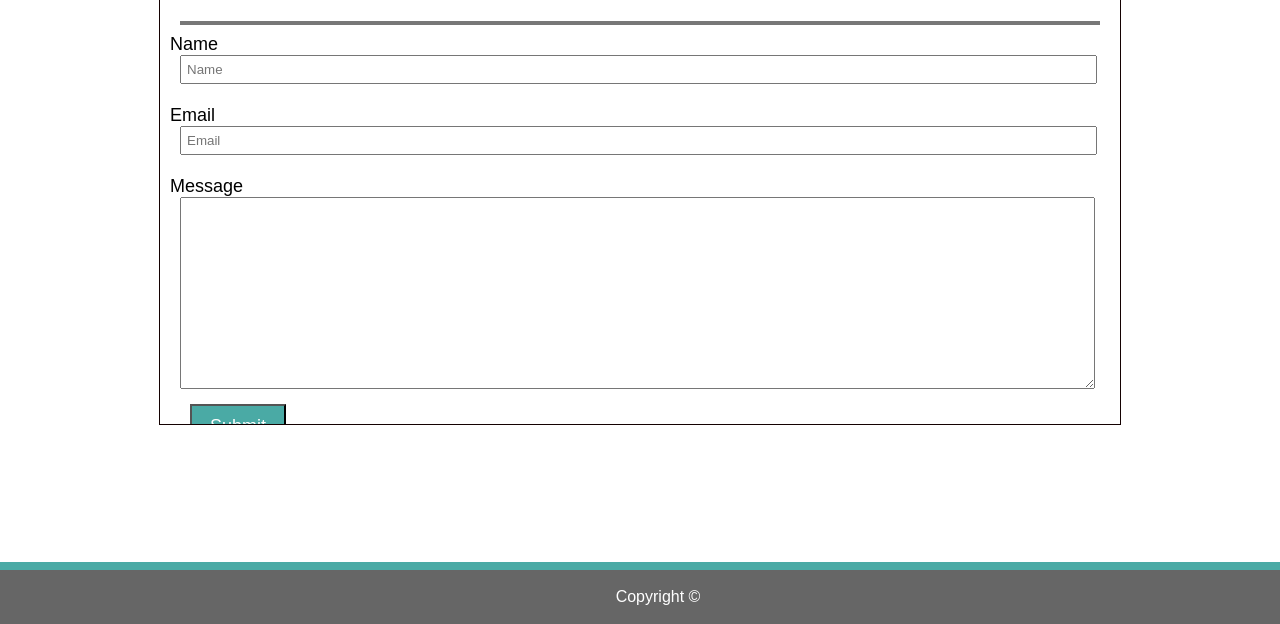
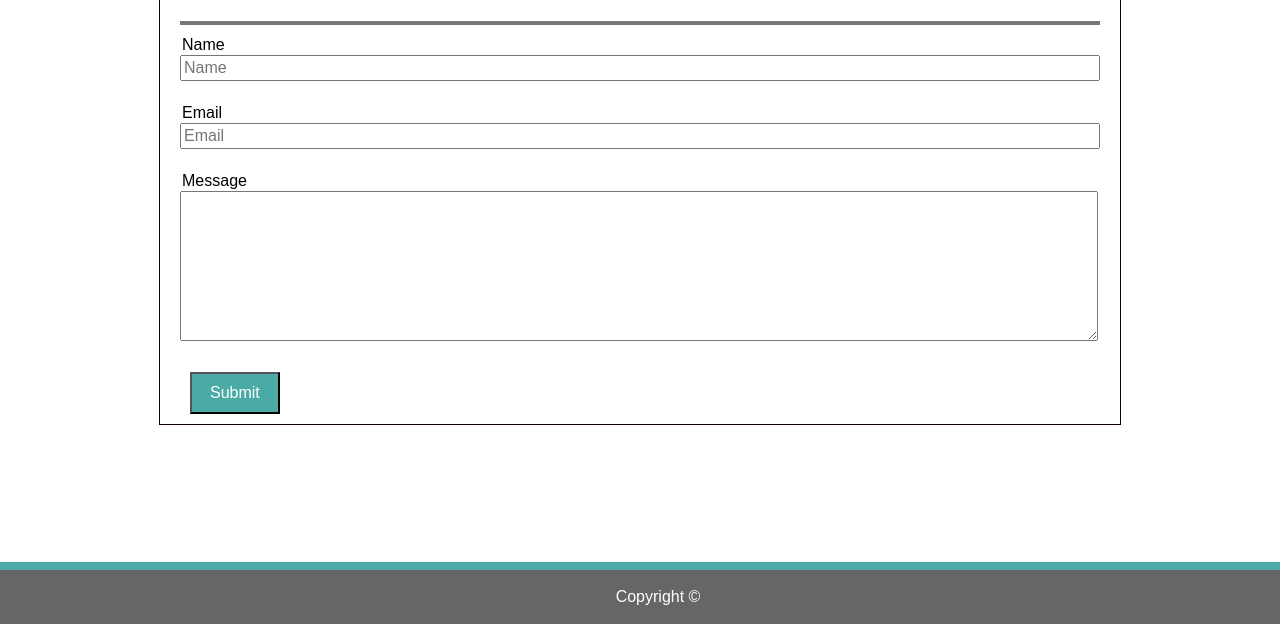
Before and after one commit to peteawalk/basic-portfolio, a plain HTML site: page contact.html in a window 1280 px wide. Shown: the part 176-800 px from the top of the page. Drawn offline with Linux system fonts and the light colour scheme.

Commit message:
more updates

```diff
--- a/assets/css/style.css
+++ b/assets/css/style.css
@@ -141,28 +141,27 @@ hr {
      margin-left: 10px;
  }
 
- .name,
- .email,
- .message_area {
+form {
     margin-left: 10px;
-    margin-right: 20px;
-    width: 95%;
-    padding: 5px;
- }
+}
 
- .form {
+.form-class {
     margin-left: 10px;
- }
+    margin-right: 10px;
+    width: 96%;
+    font-size: 16px;
+    padding: 2px;
+}
 
  .btn_submit {
-    margin-top: 10px;
+    margin-top: 5px;
     margin-left: 20px;
     background-color: #4aaaa5;
     padding: 10px 18px;
     color: white;
     text-align: center;
     display: inline-block;
-    font-size: 18px;
+    font-size: 16px;
  }
 
 footer {
--- a/contact.html
+++ b/contact.html
@@ -21,20 +21,15 @@
                 <h1 id="contact_header">Contact</h1>
                 <hr>
 
-        <section class="form">
-
-            <label for="Name">Name</label>
-            <br>
-            <input class="name" type="text" name="name" id="name" placeholder="Name" required>
-            <br><br>
-            <label for="Email">Email</label>
-            <br>
-            <input class="email" type="text" name="email" id="email" placeholder="Email" required>
-            <br><br>
-            Message
-            <textarea class="message_area" id="message_area" name="Message" rows="12px" cols="40px" required></textarea>
-            <br>
-            <button class="btn_submit">Submit</button>
+        <section class="contact-form">
+            <form id="contact-form" method="POST" action="">
+            <span class="form-class">Name</span>
+            <input class="form-class" type="text" name="name" id="name" placeholder="Name" required><br><br>
+            <span class="form-class">Email</span>
+            <input class="form-class" type="email" name="email" id="email" placeholder="Email" required><br><br>
+            <span class="form-class">Message</span>
+            <textarea class="form-class" id="message_area" name="Message" rows="8px" cols="40px" required></textarea><br><br>
+             <button class="btn_submit">Submit</button>
         </section>
         </div>
 
```
